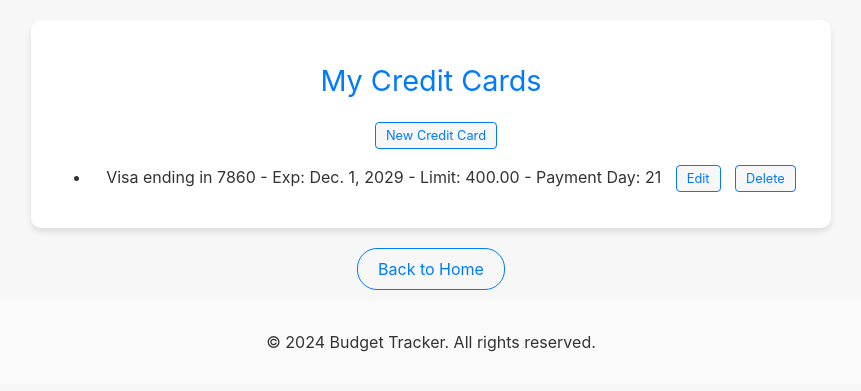
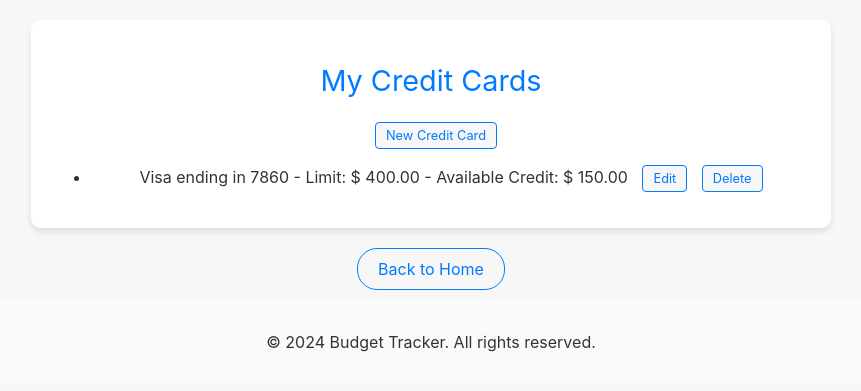
Before and after one commit to juliantormes/Budget-Tracker, a Django app: page /credit_card/ in a window 1280 px wide. Shown: the part 126-517 px from the top of the page, without its empty margins (209-1070 px from the left). Run offline with Django 5.2, Linux system fonts and the light colour scheme; a user stored in the database is signed in; data comes from the database, SQL or seed files in the repository; some libraries are stand-ins or nearby versions.

Commit message:
Change displayed information in credit_card_list

```diff
--- a/budget_tracker/tracker/models.py
+++ b/budget_tracker/tracker/models.py
@@ -44,7 +44,7 @@ class CreditCard(models.Model):
     def available_credit(self):
         """Calculate available credit, factoring in surcharges and installments."""
         # This might need adjustment based on how you account for future installments
-        return self.credit_limit - self.current_balance()
+        return round(self.credit_limit - self.current_balance(),2)
 
     def __str__(self):
         return f"{self.brand} ending in {self.last_four_digits}"
--- a/budget_tracker/tracker/templates/tracker/credit_card_list.html
+++ b/budget_tracker/tracker/templates/tracker/credit_card_list.html
@@ -7,7 +7,7 @@
     <ul>
         {% for card in credit_cards %}
             <li>
-                {{ card.brand }} ending in {{ card.last_four_digits }} - Exp: {{ card.expire_date }} - Limit: {{ card.credit_limit }} - Payment Day: {{ card.payment_day }}
+                {{ card.brand }} ending in {{ card.last_four_digits }} - Limit: $ {{ card.credit_limit }}  - Available Credit: $ {{ card.available_credit }}
                 <a href="{% url 'edit_credit_card' card.id %}" class="list-action-button">Edit</a>
                 <a href="{% url 'delete_credit_card' card.id %}" class="list-action-button">Delete</a>
             </li>
```
